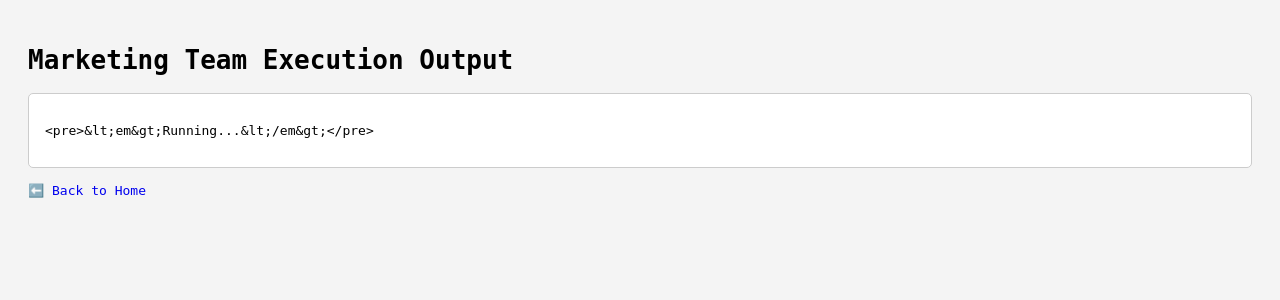
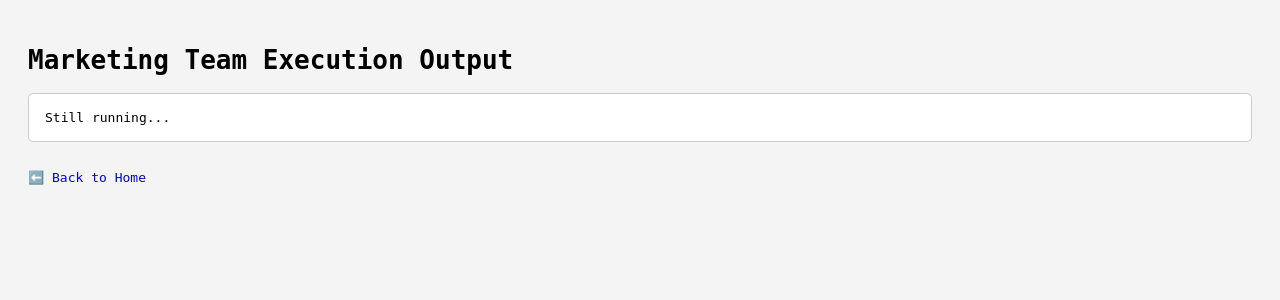
Before and after one commit to lfpmeloni/agno-playground, a Flask app: page /status/1 in a window 1280 px wide. Shown: the top 300 px of the page. Run offline with Flask 3, Linux system fonts and the light colour scheme.

Commit message:
better web app interface

```diff
--- a/app.py
+++ b/app.py
@@ -62,12 +62,17 @@ def check_status(job_id):
     output = outputs.get(job_id)
     done = output and ("✅ Task completed" in output or "❌ Error" in output or "🏁 Job finished." in output)
 
-    if request.headers.get('X-Requested-With') == 'XMLHttpRequest':
-        # Respond with just the output when called by JavaScript
-        return render_template_string('<pre>{{ output }}</pre>', output=output or "<em>Running...</em>")
+    # When request comes from AJAX, return just the raw string
+    if request.headers.get("X-Requested-With") == "XMLHttpRequest":
+        return output or "Still running..."
 
-    # Full page render (initial load)
-    return render_template('output.html', job_id=job_id, output=output or "<em>Running...</em>", done=done)
+    return render_template(
+        'output.html',
+        job_id=job_id,
+        output=output or "Still running...",
+        dark_mode=True,
+        done=done
+    )
 
 if __name__ == '__main__':
     app.run(host='0.0.0.0', port=8000)
--- a/templates/output.html
+++ b/templates/output.html
@@ -9,7 +9,7 @@
         background-color: #f4f4f4;
         padding: 20px;
       }
-      #output {
+      pre {
         background: #fff;
         border: 1px solid #ccc;
         padding: 1rem;
@@ -26,19 +26,16 @@
           }
         })
         .then(response => response.text())
-        .then(html => {
+        .then(text => {
           const outputDiv = document.getElementById("output");
-          outputDiv.innerHTML = "";
-          const pre = document.createElement("pre");
-          pre.textContent = html;
-          outputDiv.appendChild(pre);
+          outputDiv.textContent = text;
 
-          if (!html.includes("🏁 Job finished.") && !html.includes("❌ Error")) {
-            setTimeout(fetchStatus, 2000);  // Keep polling
+          if (!text.includes("🏁 Job finished.") && !text.includes("❌ Error")) {
+            setTimeout(fetchStatus, 2000); // keep polling
           }
         })
         .catch(error => {
-          document.getElementById("output").innerText = "⚠️ Error fetching agent output.";
+          document.getElementById("output").textContent = "⚠️ Error fetching agent output.";
           console.error(error);
         });
       }
@@ -48,7 +45,7 @@
   </head>
   <body>
     <h1>Marketing Team Execution Output</h1>
-    <div id="output"><em>Running...</em></div>
+    <pre id="output"><em>Running...</em></pre>
     <br>
     <a href="/" style="text-decoration:none;">⬅️ Back to Home</a>
   </body>
```
